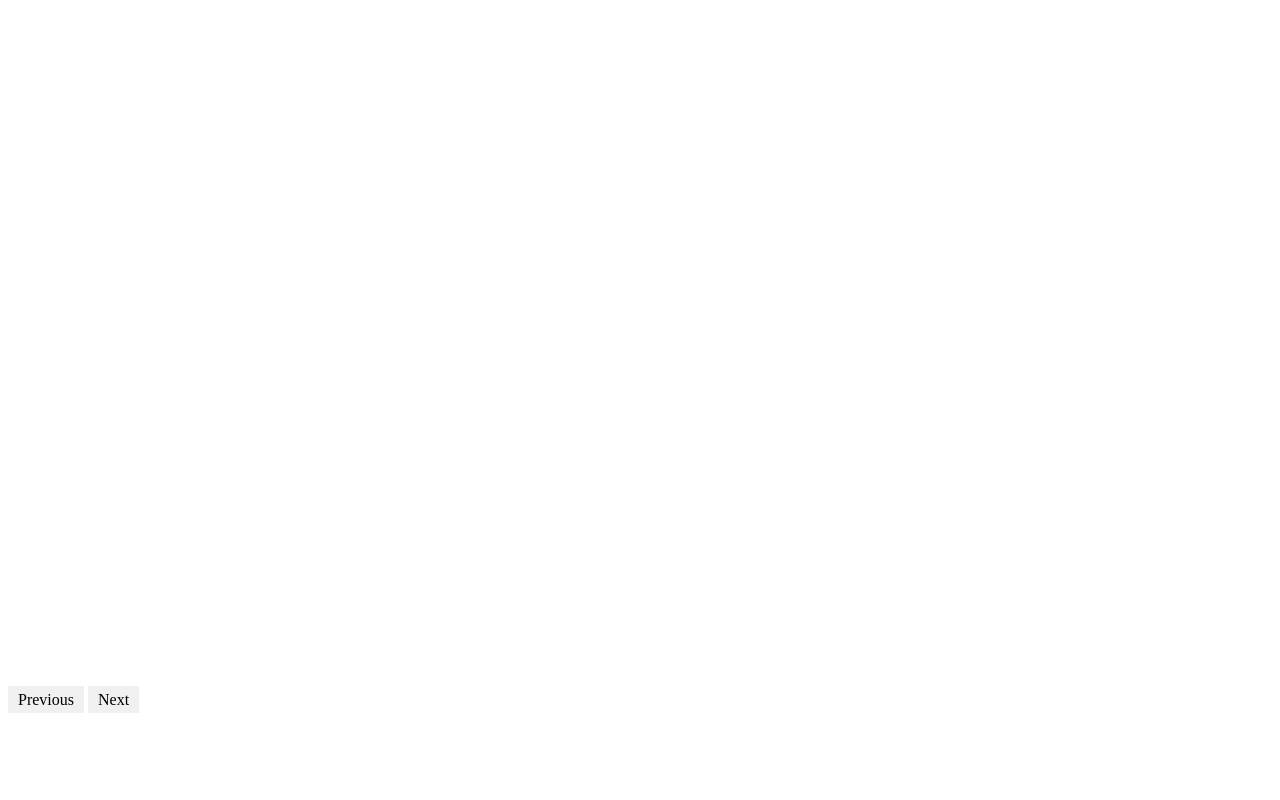
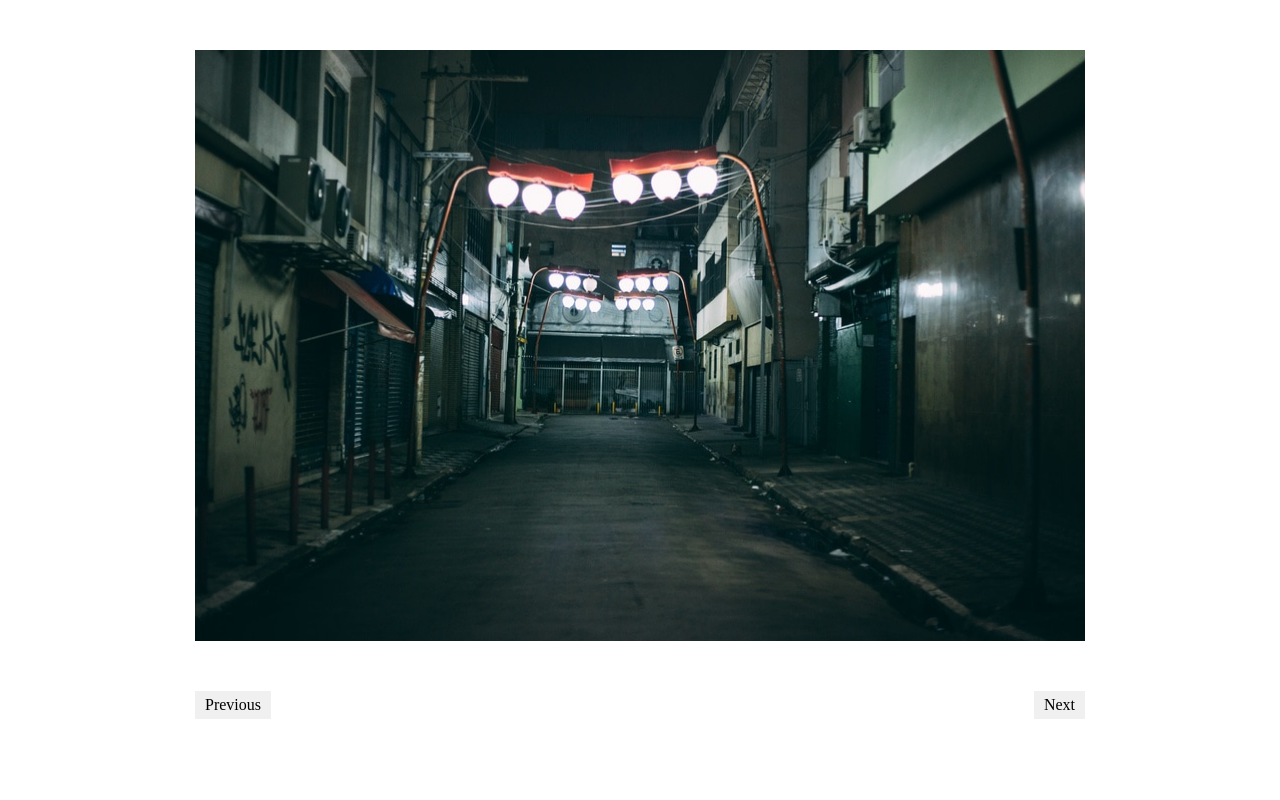
Before and after one commit to v3lvetnoise/simple_jquery_slider, a plain HTML site: page index.html in a window 1280 px wide. Drawn offline with Linux system fonts and the light colour scheme.

Commit message:
Initial styles

```diff
--- a/css/slider.css
+++ b/css/slider.css
@@ -1,3 +1,8 @@
+.wrapper {
+  width: 890px;
+  margin: 0 auto;
+}
+
 #slider, #slider img {
   width: 890px;
   height: 591px;
@@ -9,13 +14,20 @@
 }
 
 #slider img {
-  display: none;
+  /*display: none;*/
 }
 
 .navigation_button {
   padding: 5px 10px;
   background-color: #f0f0f0;
   text-decoration: none;
-  margin-top: 20px;
   color: black;
 }
+
+a.left {
+  float: left;
+}
+
+a.right {
+  float: right;
+}
--- a/index.html
+++ b/index.html
@@ -6,14 +6,15 @@
   <link rel="stylesheet" href="css/slider.css">
 </head>
 <body>
-  <div id="slider">
-    <img src="images/image_1.jpeg">
-    <img src="images/image_2.jpeg">
-    <img src="images/image_3.jpeg">
-    <img src="images/image_4.jpeg">
+  <div class="wrapper">
+    <div id="slider">
+      <img src="images/image_1.jpeg">
+      <img src="images/image_2.jpeg">
+      <img src="images/image_3.jpeg">
+      <img src="images/image_4.jpeg">
+    </div>
+    <a href="#" class="navigation_button left">Previous</a>
+    <a href="#" class="navigation_button right">Next</a>
   </div>
-
-  <a href="#" class="navigation_button">Previous</a>
-  <a href="#" class="navigation_button">Next</a>
 </body>
 </html>
```
